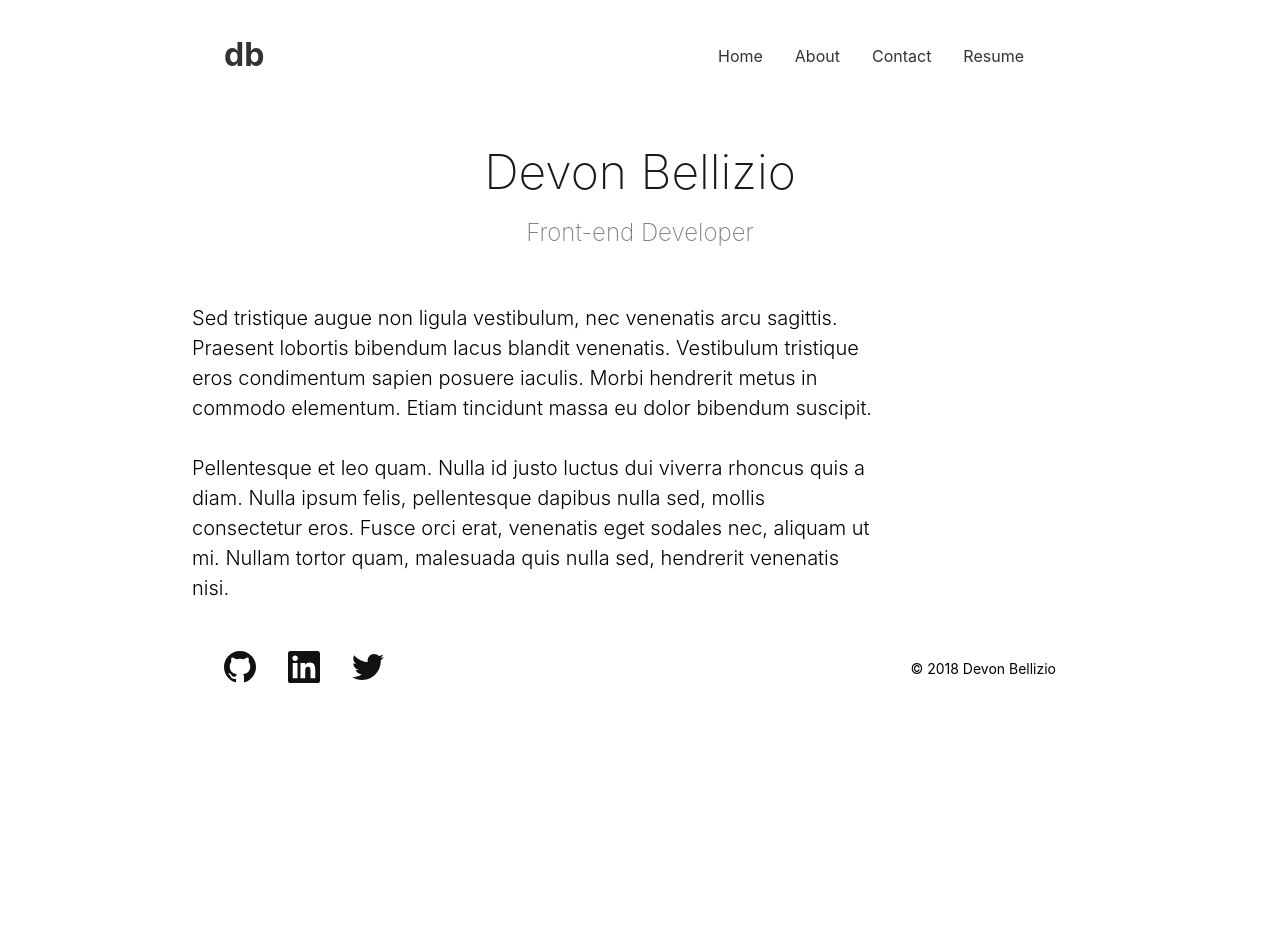
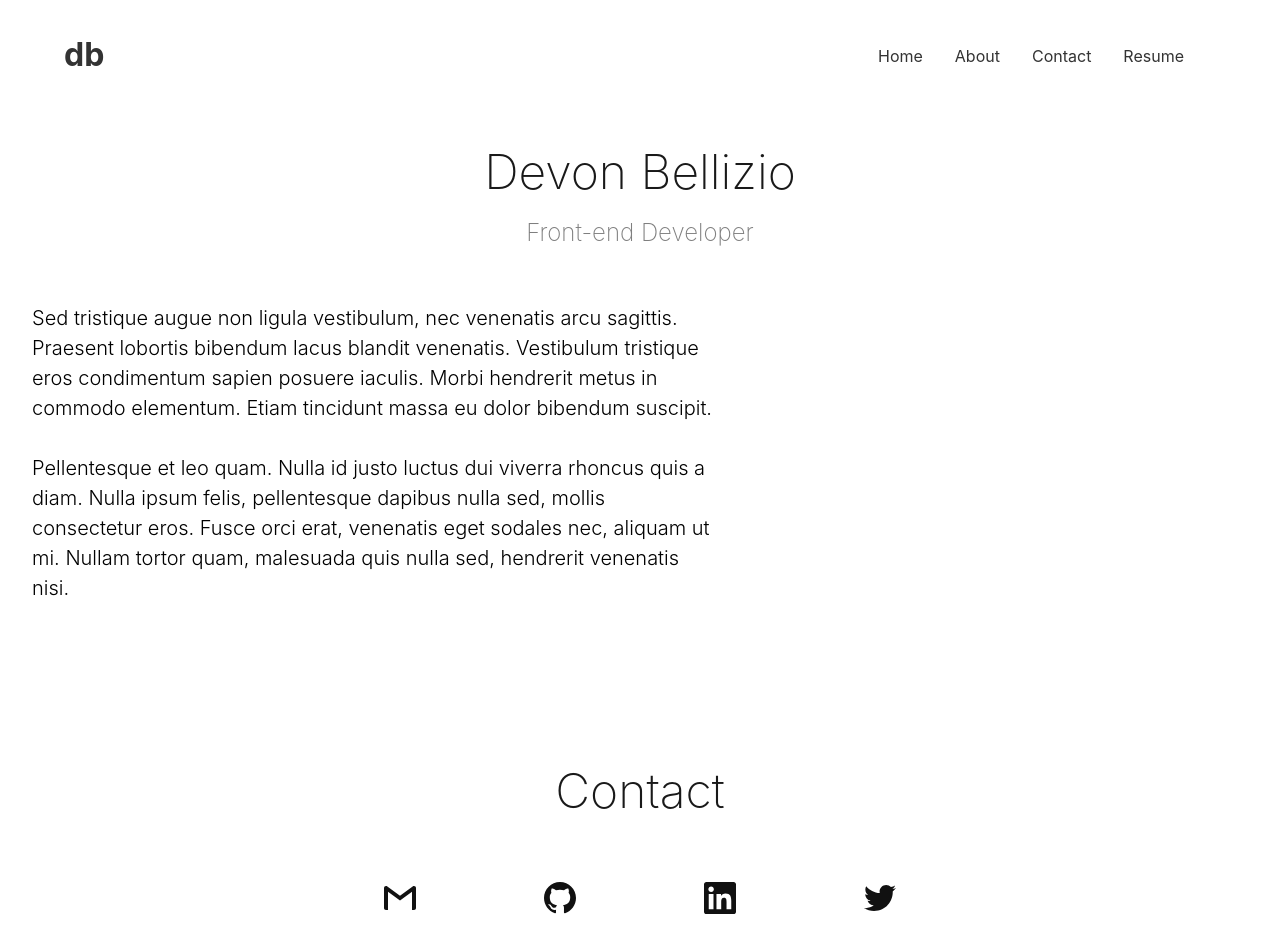
Before and after one commit to bellizio/belliz.io, an Angular app: page / in a window 1280 px wide. Shown: the top 952 px of the page. Before the commit the page ends 800 px from the top, so only its background shows below. Built offline with nearby package versions, Linux system fonts and the light colour scheme; what @angularclass/hmr would draw is missing.

Commit message:
add contact component

```diff
--- a/src/app/app.component.html
+++ b/src/app/app.component.html
@@ -1,10 +1,4 @@
-<div class="main-wrapper">
-  <app-header></app-header>
-  <app-about></app-about>
-  <app-footer></app-footer>
-</div>
-
-<!-- <div class="flex flex-column mw6 center h-100 justify-center pa1">
-  <h1 class="moon-gray tc">Under Construction</h1>
-  <img class="db" src="../assets/images/wip.gif" alt="work-in-progress">
-</div> -->
+<app-header></app-header>
+<app-about></app-about>
+<app-contact></app-contact>
+<app-footer></app-footer>
--- a/src/app/app.module.ts
+++ b/src/app/app.module.ts
@@ -7,9 +7,10 @@ import { environment } from '../environments/environment';
 import { SharedModule } from './_shared/shared.module';
 import { AppComponent } from './app.component';
 import { AboutComponent } from './about/about.component';
+import { ContactComponent } from './contact/contact.component';
 
 @NgModule({
-  declarations: [AppComponent, AboutComponent],
+  declarations: [AppComponent, AboutComponent, ContactComponent],
   imports: [
     BrowserModule,
     ServiceWorkerModule.register('/ngsw-worker.js', {
--- /dev/null
+++ b/src/app/contact/contact.component.html
@@ -0,0 +1,34 @@
+<div class="pv6 ph3 ph0-ns tc">
+  <h1 class="f3 f2-m f1-l fw2 black-90 mt0 mb5">
+    Contact
+  </h1>
+  <a class="link hover-silver near-black dib h2 w2 mr6" href="mailto:jdbellizio@gmail.com" title="Email">
+    <svg fill="currentColor" xmlns="http://www.w3.org/2000/svg" viewBox="0 0 24 24" fill-rule="evenodd" clip-rule="evenodd" stroke-linejoin="round"
+      stroke-miterlimit="1.414">
+      <path d="M24 4.5v15c0 .85-.65 1.5-1.5 1.5H21V7.387l-9 6.463-9-6.463V21H1.5C.649 21 0 20.35 0 19.5v-15c0-.425.162-.8.431-1.068C.7 3.16 1.076 3 1.5 3H2l10 7.25L22 3h.5c.425 0 .8.162 1.069.432.27.268.431.643.431 1.068z"
+      />
+    </svg>
+  </a>
+  <a class="link hover-silver near-black dib h2 w2 mr6" href="https://github.com/bellizio" target="_blank" rel="noopener" title="GitHub">
+    <svg fill="currentColor" xmlns="http://www.w3.org/2000/svg" viewBox="0 0 16 16" fill-rule="evenodd" clip-rule="evenodd" stroke-linejoin="round"
+      stroke-miterlimit="1.414">
+      <path d="M8 0C3.58 0 0 3.582 0 8c0 3.535 2.292 6.533 5.47 7.59.4.075.547-.172.547-.385 0-.19-.007-.693-.01-1.36-2.226.483-2.695-1.073-2.695-1.073-.364-.924-.89-1.17-.89-1.17-.725-.496.056-.486.056-.486.803.056 1.225.824 1.225.824.714 1.223 1.873.87 2.33.665.072-.517.278-.87.507-1.07-1.777-.2-3.644-.888-3.644-3.953 0-.873.31-1.587.823-2.147-.083-.202-.358-1.015.077-2.117 0 0 .672-.215 2.2.82.638-.178 1.323-.266 2.003-.27.68.004 1.364.092 2.003.27 1.527-1.035 2.198-.82 2.198-.82.437 1.102.163 1.915.08 2.117.513.56.823 1.274.823 2.147 0 3.073-1.87 3.75-3.653 3.947.287.246.543.735.543 1.48 0 1.07-.01 1.933-.01 2.195 0 .215.144.463.55.385C13.71 14.53 16 11.534 16 8c0-4.418-3.582-8-8-8"
+      />
+    </svg>
+  </a>
+  <a class="link hover-silver near-black dib h2 w2 mr6" href="https://www.linkedin.com/in/devonbellizio" target="_blank" rel="noopener"
+    title="LinkedIn">
+    <svg fill="currentColor" xmlns="http://www.w3.org/2000/svg" viewBox="0 0 16 16" fill-rule="evenodd" clip-rule="evenodd" stroke-linejoin="round"
+      stroke-miterlimit="1.414">
+      <path d="M13.632 13.635h-2.37V9.922c0-.886-.018-2.025-1.234-2.025-1.235 0-1.424.964-1.424 1.96v3.778h-2.37V6H8.51V7.04h.03c.318-.6 1.092-1.233 2.247-1.233 2.4 0 2.845 1.58 2.845 3.637v4.188zM3.558 4.955c-.762 0-1.376-.617-1.376-1.377 0-.758.614-1.375 1.376-1.375.76 0 1.376.617 1.376 1.375 0 .76-.617 1.377-1.376 1.377zm1.188 8.68H2.37V6h2.376v7.635zM14.816 0H1.18C.528 0 0 .516 0 1.153v13.694C0 15.484.528 16 1.18 16h13.635c.652 0 1.185-.516 1.185-1.153V1.153C16 .516 15.467 0 14.815 0z"
+        fill-rule="nonzero" />
+    </svg>
+  </a>
+  <a class="link hover-silver near-black dib h2 w2" href="https://twitter.com/bellizio" target="_blank" rel="noopener" title="Twitter">
+    <svg fill="currentColor" xmlns="http://www.w3.org/2000/svg" viewBox="0 0 16 16" fill-rule="evenodd" clip-rule="evenodd" stroke-linejoin="round"
+      stroke-miterlimit="1.414">
+      <path d="M16 3.038c-.59.26-1.22.437-1.885.517.677-.407 1.198-1.05 1.443-1.816-.634.375-1.337.648-2.085.795-.598-.638-1.45-1.036-2.396-1.036-1.812 0-3.282 1.468-3.282 3.28 0 .258.03.51.085.75C5.152 5.39 2.733 4.084 1.114 2.1.83 2.583.67 3.147.67 3.75c0 1.14.58 2.143 1.46 2.732-.538-.017-1.045-.165-1.487-.41v.04c0 1.59 1.13 2.918 2.633 3.22-.276.074-.566.114-.865.114-.21 0-.416-.02-.617-.058.418 1.304 1.63 2.253 3.067 2.28-1.124.88-2.54 1.404-4.077 1.404-.265 0-.526-.015-.783-.045 1.453.93 3.178 1.474 5.032 1.474 6.038 0 9.34-5 9.34-9.338 0-.143-.004-.284-.01-.425.64-.463 1.198-1.04 1.638-1.7z"
+        fill-rule="nonzero" />
+    </svg>
+  </a>
+</div>
--- /dev/null
+++ b/src/app/contact/contact.component.ts
@@ -0,0 +1,15 @@
+import { Component, OnInit } from '@angular/core';
+
+@Component({
+  selector: 'app-contact',
+  templateUrl: './contact.component.html',
+  styleUrls: ['./contact.component.scss']
+})
+export class ContactComponent implements OnInit {
+
+  constructor() { }
+
+  ngOnInit() {
+  }
+
+}
```
Also changed, not shown: src/app/contact/contact.component.scss (added).
